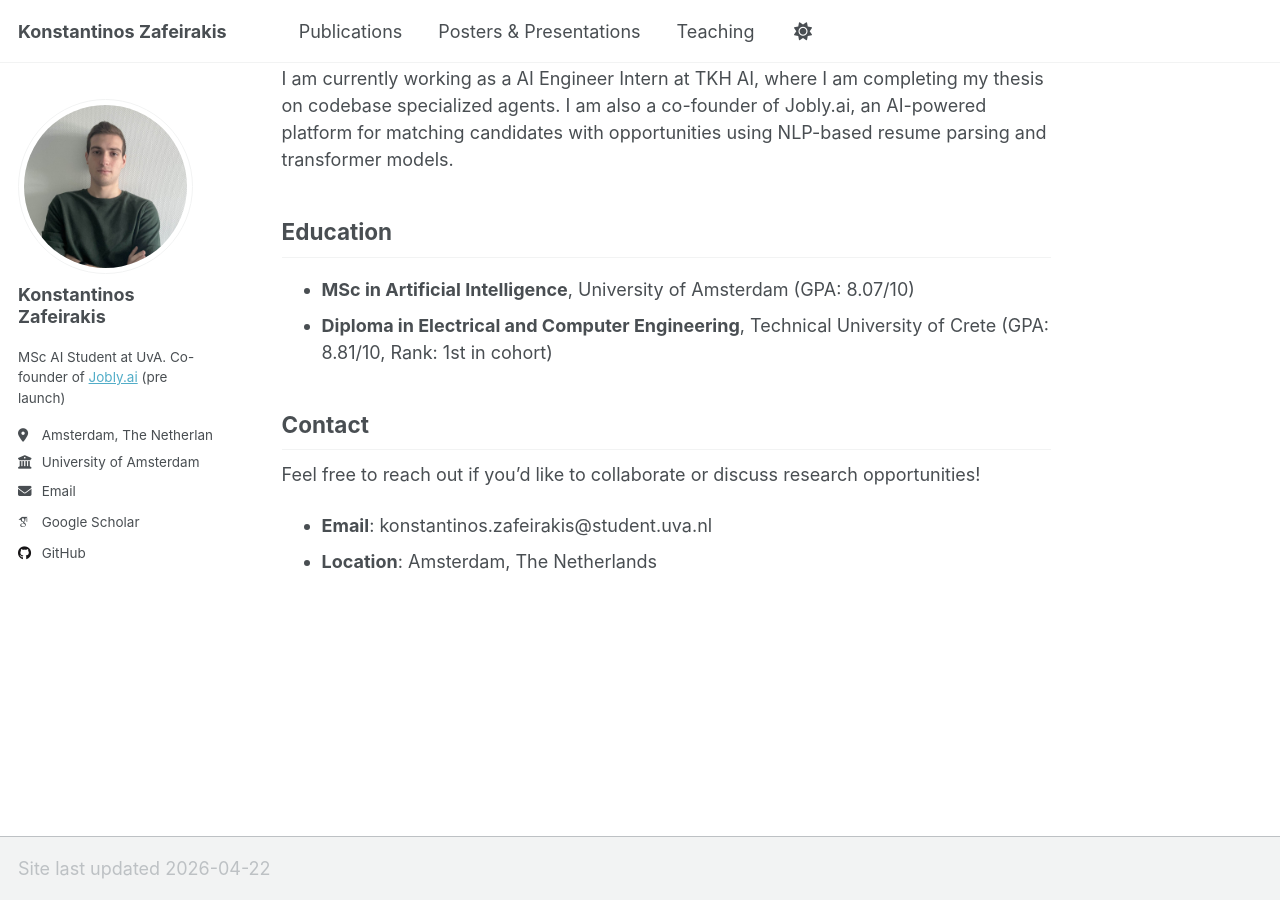
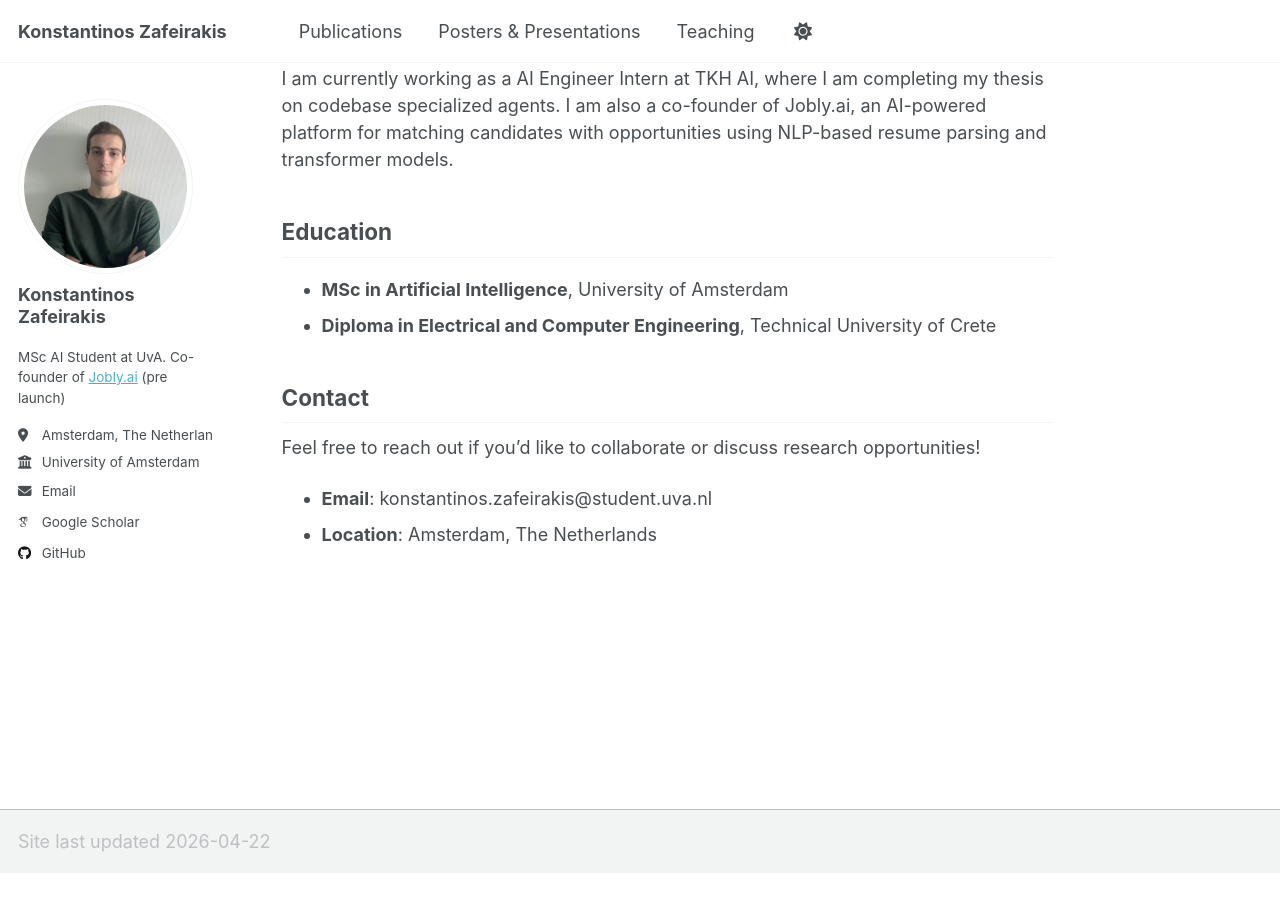
Before and after one commit to kzafeir/kzafeir.github.io, a Jekyll site: the page built from _pages/about.md, in a window 1280 px wide and 900 px high, scrolled down 731 px. Built offline with Jekyll 4.4.1, drawn with Linux system fonts in a browser that asks for light colours; some web fonts are replaced; a script that is not in the unit is left out; after the commit the page ends 1604 px from its top, so only the background shows below that.

Commit message:
Update about.md

```diff
--- a/_pages/about.md
+++ b/_pages/about.md
@@ -22,8 +22,8 @@ I am currently working as a AI Engineer Intern at TKH AI, where I am completing
 
 ## Education
 
-- **MSc in Artificial Intelligence**, University of Amsterdam (GPA: 8.07/10)
-- **Diploma in Electrical and Computer Engineering**, Technical University of Crete (GPA: 8.81/10, Rank: 1st in cohort)
+- **MSc in Artificial Intelligence**, University of Amsterdam
+- **Diploma in Electrical and Computer Engineering**, Technical University of Crete
 
 ## Contact
 
```
